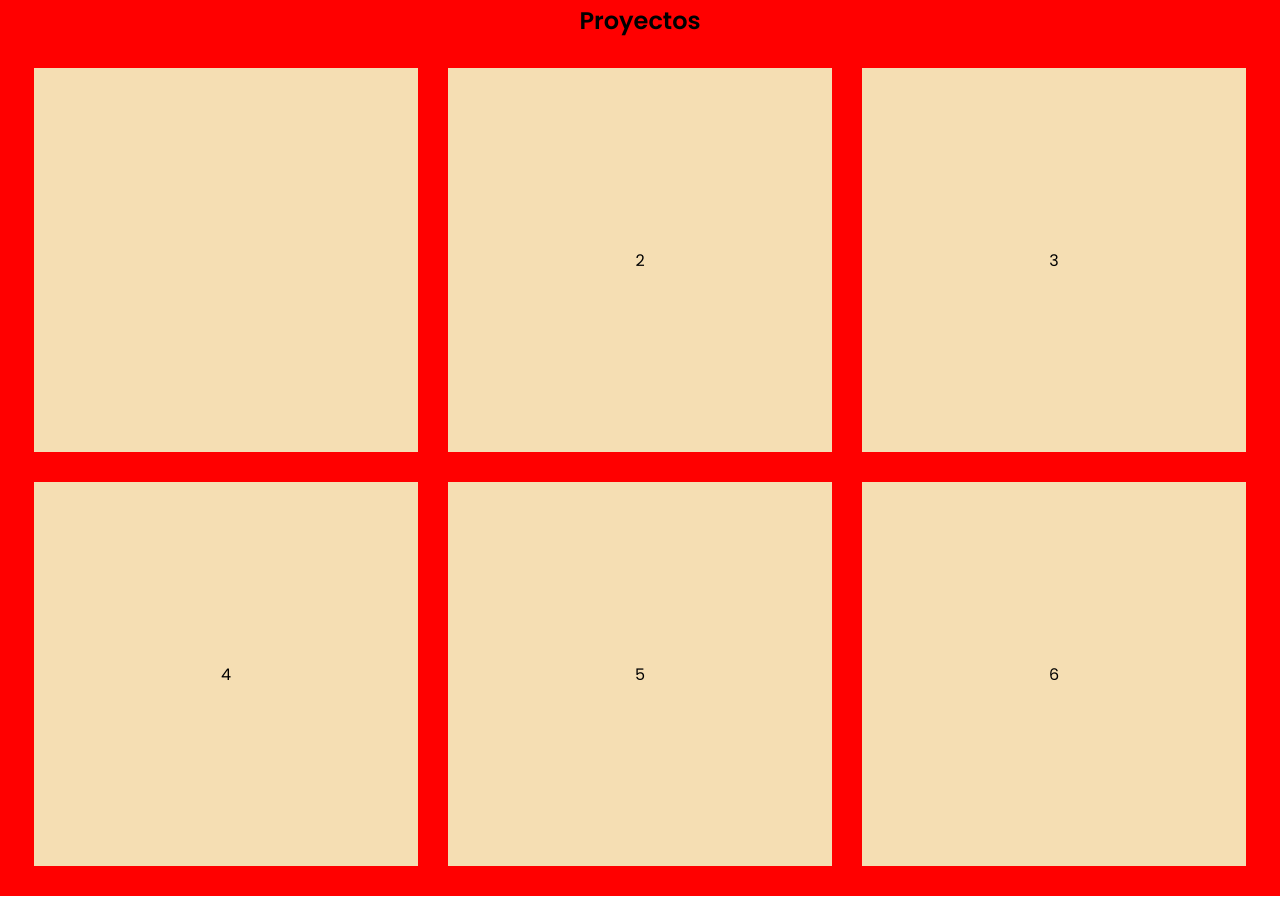
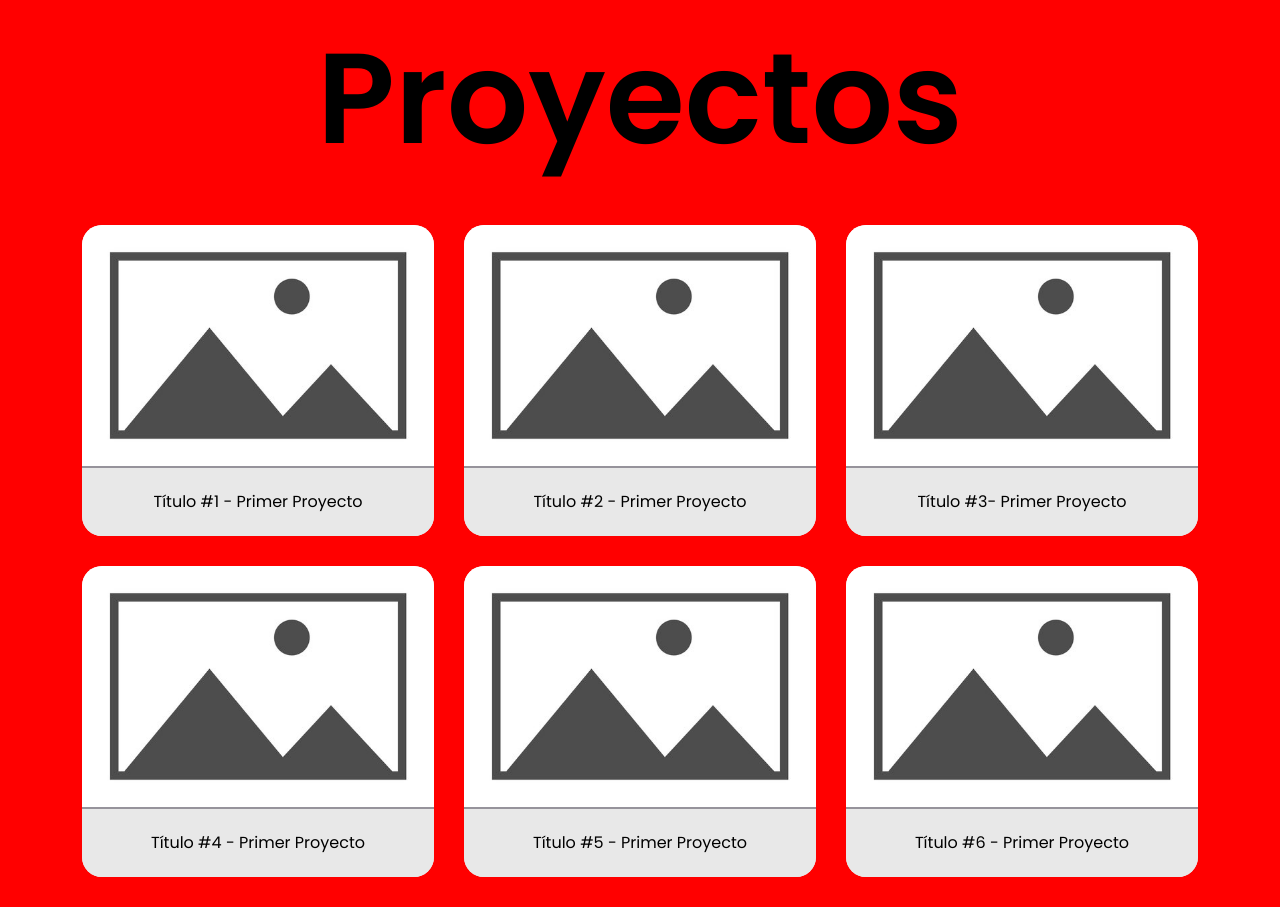
Before and after one commit to aerozfx/ramp-up, a plain HTML site: page Proyecto-RampUp/index.html in a window 1280 px wide. Shown: the part 1627-2534 px from the top of the page. Drawn offline with Linux system fonts and the light colour scheme.

Commit message:
cambios significativos css e index.html

```diff
--- a/Proyecto-RampUp/index.html
+++ b/Proyecto-RampUp/index.html
@@ -11,14 +11,14 @@
 
 <body>
   <main>
-    <!-- <header>
+    <header>
       <nav>
         <a href="index.html">Home</a>
         <a href="pages/aboutme.html">Sobre mí</a>
         <a href="pages/portfolio.html">Portfolio</a>
         <a href="pages/contact.html">Contacto</a>
       </nav>
-    </header> -->
+    </header>
     <section class="hero-section">
       <h2>Hola! Soy <span class="nombre">Fernando Mariño</span></h2>
       <span>Desarrollador frontend</span>
@@ -39,14 +39,29 @@
       <h2 class="title">Proyectos</h2>
       <section class="projects">
         <article>
-          <img src="" alt="">
-          <div></div>
+          <img src="/Proyecto-RampUp/assets/images/placeholder-img.jpg" alt="">
+          <div class="project-info">Título #1 - Primer Proyecto</div>
+          </article>
+          <article>
+            <img src="/Proyecto-RampUp/assets/images/placeholder-img.jpg" alt="">
+            <div class="project-info">Título #2 - Primer Proyecto</div>
+          </article>
+          <article>
+            <img src="/Proyecto-RampUp/assets/images/placeholder-img.jpg" alt="">
+            <div class="project-info">Título #3- Primer Proyecto</div>
+          </article>
+          <article>
+            <img src="/Proyecto-RampUp/assets/images/placeholder-img.jpg" alt="">
+            <div class="project-info">Título #4 - Primer Proyecto</div>
+          </article>
+          <article>
+            <img src="/Proyecto-RampUp/assets/images/placeholder-img.jpg" alt="">
+            <div class="project-info">Título #5 - Primer Proyecto</div>
+          </article>
+          <article>
+            <img src="/Proyecto-RampUp/assets/images/placeholder-img.jpg" alt="">
+            <div class="project-info">Título #6 - Primer Proyecto</div>
         </article>
-        <article>2</article>
-        <article>3</article>
-        <article>4</article>
-        <article>5</article>
-        <article>6</article>
       </section>
     </section>
   </main>
--- a/Proyecto-RampUp/styles/style.css
+++ b/Proyecto-RampUp/styles/style.css
@@ -1,5 +1,5 @@
-@import url('https://fonts.googleapis.com/css2?family=Poppins:ital,wght@0,200;0,400;0,500;0,600;1,700&display=swap');
-@import url('https://fonts.googleapis.com/css2?family=Lobster&family=Poppins:ital,wght@0,200;0,400;0,500;0,600;1,700&display=swap');
+@import url("https://fonts.googleapis.com/css2?family=Poppins:ital,wght@0,200;0,400;0,500;0,600;1,700&display=swap");
+@import url("https://fonts.googleapis.com/css2?family=Lobster&family=Poppins:ital,wght@0,200;0,400;0,500;0,600;1,700&display=swap");
 
 /*
 MediaQueries:
@@ -16,9 +16,15 @@ MediaQueries:
     PC de escritorio grande: 1920 x 1080 px.
 */
 
+/* Declarando las variables globales */
+
 :root {
   --primary-black: #0d0d0d;
-    --primary-blue: rgb(64, 97, 242);
+  --primary-blue: #6680F4;
+  --secondary-orange: #fc814a;
+  --primary-white: #E8E8E8;
+  --light-gray: #BFBFBF;
+  --darker-gray: #96939b;
   --main-padding: 40px 20px;
 }
 
@@ -28,14 +34,15 @@ MediaQueries:
   margin: 0;
   padding: 0;
   box-sizing: border-box;
-    font-family: 'Poppins', sans-serif;
+  font-family: "Poppins", sans-serif;
 }
 
 /* Estilos del header */
 
 header {
   width: 100%;
-    position: absolute;
+  position: fixed;
+  top: 0;
   display: flex;
   justify-content: center;
   align-items: center;
@@ -57,12 +64,20 @@ header nav a {
 nav a:link {
   color: var(--primary-black);
 }
+
 nav a:visited {
-    color: var(--primary-black)
+  color: var(--primary-black);
 }
+
 nav a:hover {
   color: rgb(182, 182, 182);
 }
+
+.title {
+  font-size: 10vw;
+}
+
+/* Estilos del hero-section */
 
 .hero-section {
   display: flex;
@@ -74,7 +89,7 @@ nav a:hover {
 }
 
 .hero-section h2 {
-    font-size: 10vw;
+  font-size: 7vw;
 }
 
 .hero-section span {
@@ -85,7 +100,7 @@ nav a:hover {
   color: var(--primary-blue);
   display: block;
   font-size: 11vw;
-    font-family: 'Lobster', sans-serif;
+  font-family: "Lobster", sans-serif;
 }
 
 .aboutme {
@@ -98,7 +113,6 @@ nav a:hover {
   background-color: aqua;
   padding: 30px 20px;
 }
-
 
 .aboutme-info {
   display: flex;
@@ -116,7 +130,7 @@ nav a:hover {
 }
 
 .portfolio {
-    min-height: 100%;
+  min-height: 100vh;
   background-color: red;
   display: flex;
   gap: 30px;
@@ -127,33 +141,77 @@ nav a:hover {
 }
 
 .projects {
-    width: 90%;
   display: grid;
-    place-content: center;
   gap: 30px;
-    grid-template-rows:minmax(200px, 1fr);
+  grid-template-rows: minmax(200px, 1fr);
 }
 
 .projects article {
   display: flex;
+  flex-direction: column;
   justify-content: center;
   align-items: center;
-        min-width: 90vw;
-        min-height: 300px;
-    background-color: wheat;
+  max-width: 80vw;
+  background-color: var(--primary-white);
+  border-radius: 20px;
+}
+
+article img {
+  border-radius: 20px 20px 0px 0px;
+  width: 100%;
+  height: 100%;
+  object-fit: fill;
+}
+
+article .project-info {
+  border-top: 2px solid var(--darker-gray);
+  border-radius: 0px 0px 20px 20px;
+  width: 100%;
+  min-height: 70px;
+  background-color: var(--primary-white);
+  display: flex;
+  justify-content: center;
+  align-items: center;
 }
 
 @media screen and (min-width: 425px) {
-    .aboutme-info img {
-        height: 50vw;
-        width: 50vw;
-    }
   .hero-section {
     line-height: 9vw;
+  }
+
+  .hero-section h2 {
+    font-size: 8vw;
+  }
+
+  .aboutme-info img {
+    height: 30vw;
+    width: 30vw;
+  }
+
+
+  .projects article {
+    max-width: 75vw;
   }
 }
 
 @media screen and (min-width: 768px) {
+  .hero-section {
+    line-height: 5vw;
+  }
+
+  .hero-section h2 {
+    font-size: 6vw;
+  }
+
+  .hero-section .nombre {
+    font-size: 6vw;
+    display: inline;
+  }
+
+  .hero-section span {
+    font-size: 3vw;
+  }
+
   .aboutme-info img {
     height: 60vw;
     width: 60vw;
@@ -162,16 +220,13 @@ nav a:hover {
   .aboutme-info p {
     font-size: 3vw;
   }
-    .hero-section {
-        line-height: 10vw;
-    }
 
-    .projects{
-        grid-template-columns: repeat(2,1fr);
+  .projects {
+    grid-template-columns: repeat(2, 1fr);
   }
 
   .projects article {
-        min-width: 45vw;
+    max-width: 40vw;
   }
 }
 
@@ -179,12 +234,15 @@ nav a:hover {
   .hero-section {
     line-height: 4vw;
   }
+
   .hero-section h2 {
     font-size: 4vw;
   }
-    .hero-section span{
+
+  .hero-section span {
     font-size: 1.5vw;
   }
+
   .hero-section .nombre {
     font-size: 4vw;
     display: inline;
@@ -194,7 +252,7 @@ nav a:hover {
     font-size: 3vw;
   }
 
-    .aboutme-info{
+  .aboutme-info {
     padding: 100px 0px;
     width: 80%;
     flex-direction: row;
@@ -210,13 +268,13 @@ nav a:hover {
     text-align: left;
     font-size: 1.3vw;
   }
-
   .projects {
+    max-width: 90%;
     grid-template-columns: repeat(3, 1fr);
   }
 
   .projects article {
-        min-width: 30vw;
-        min-height: 30vw;
+    min-width: 40px;
   }
+
 }
```
Also changed, not shown: Proyecto-RampUp/assets/images/placeholder-img.jpg (added). Lines whose indentation alone changed are shown as unchanged.
